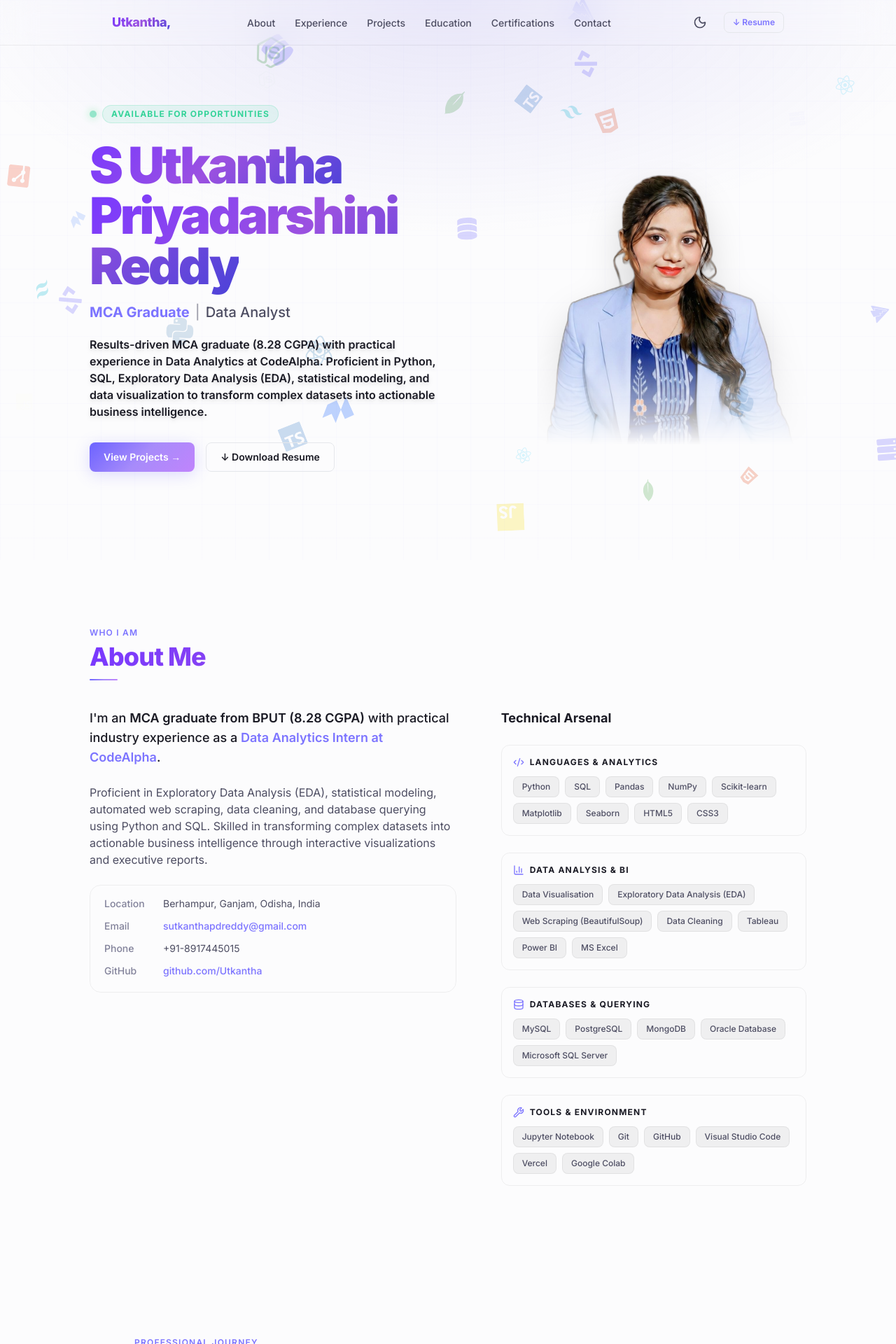
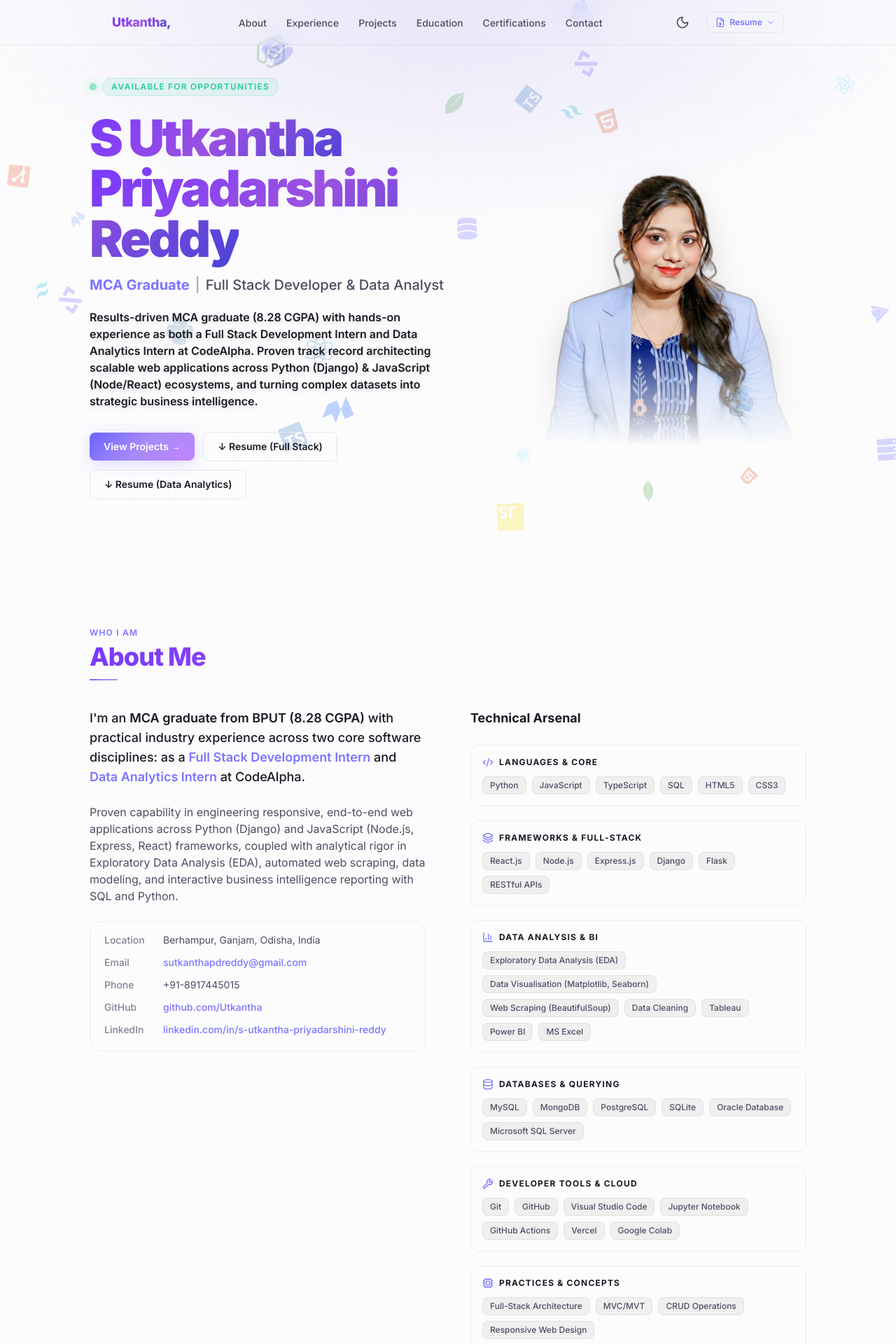
Before and after one commit to Utkantha/Utkantha.github.io, a React (Vite) app: page / in a window 1280 px wide. Shown: the top 1920 px of the page at 70% size. Built offline with nearby package versions, Linux system fonts and the light colour scheme.

Commit message:
feat: added dual resumes (Full Stack & Data Analytics), 2 CodeAlpha internships, and comprehensive technical arsenal

```diff
--- a/src/components/About.tsx
+++ b/src/components/About.tsx
@@ -1,17 +1,18 @@
 import { motion } from 'framer-motion'
 import { meta, skillGroups } from '../data/portfolioData'
 import { SectionHeader } from './ui'
-import { Code2, Database, Wrench, Settings, Briefcase, BarChart3 } from 'lucide-react'
+import { Code2, Database, Wrench, BarChart3, Layers, Cpu, Briefcase } from 'lucide-react'
 
 const groupIcons: Record<string, any> = {
-  'Languages & Analytics': Code2,
+  'Languages & Core': Code2,
+  'Frameworks & Full-Stack': Layers,
   'Data Analysis & BI': BarChart3,
   'Databases & Querying': Database,
-  'Tools & Environment': Wrench,
+  'Developer Tools & Cloud': Wrench,
+  'Practices & Concepts': Cpu,
   'Languages': Code2,
   'Databases': Database,
   'Dev Tools': Wrench,
-  'OS / Others': Settings,
   'Productivity': Briefcase,
 }
 
@@ -32,7 +33,7 @@ function SkillGroup({ label, tags, delay }: { label: string; tags: string[], del
       whileInView={{ opacity: 1, x: 0 }}
       viewport={{ once: true, margin: "-50px" }}
       transition={{ duration: 0.5, delay }}
-      className="mb-6 bg-bg-card/50 border border-border p-4 rounded-xl"
+      className="mb-5 bg-bg-card/50 border border-border p-4 rounded-xl hover:border-accent/40 transition-colors"
     >
       <div className="flex items-center gap-2 mb-3">
         <Icon className="w-4 h-4 text-accent-light" />
@@ -44,7 +45,7 @@ function SkillGroup({ label, tags, delay }: { label: string; tags: string[], del
         {tags.map((tag) => (
           <span
             key={tag}
-            className="text-xs font-medium bg-black/5 dark:bg-white/5 border border-border text-ink-secondary py-1.5 px-3 rounded-lg hover:bg-black/10 hover:dark:bg-white/10 hover:text-ink-primary transition-colors cursor-default"
+            className="text-xs font-medium bg-black/5 dark:bg-white/5 border border-border text-ink-secondary py-1 px-2.5 rounded-lg hover:bg-black/10 hover:dark:bg-white/10 hover:text-ink-primary transition-colors cursor-default"
           >
             {tag}
           </span>
@@ -65,7 +66,7 @@ export default function About() {
       <div className="max-w-5xl mx-auto">
         <SectionHeader label="Who I am" title="About Me" />
 
-        <div className="grid grid-cols-1 lg:grid-cols-[1.2fr_1fr] gap-12 lg:gap-16">
+        <div className="grid grid-cols-1 lg:grid-cols-[1.1fr_1.1fr] gap-12 lg:gap-16">
           {/* Bio + contact info */}
           <motion.div
             initial="hidden"
@@ -77,10 +78,10 @@ export default function About() {
             className="space-y-6"
           >
             <motion.p variants={textVariants} className="text-ink-primary text-base sm:text-lg leading-relaxed font-medium">
-              I'm an <span className="text-ink-primary font-semibold">MCA graduate from BPUT (8.28 CGPA)</span> with practical industry experience as a <span className="text-accent-light font-semibold">Data Analytics Intern at CodeAlpha</span>.
+              I'm an <span className="text-ink-primary font-semibold">MCA graduate from BPUT (8.28 CGPA)</span> with practical industry experience across two core software disciplines: as a <span className="text-accent-light font-semibold">Full Stack Development Intern</span> and <span className="text-accent-light font-semibold">Data Analytics Intern</span> at CodeAlpha.
             </motion.p>
             <motion.p variants={textVariants} className="text-ink-secondary text-sm sm:text-base leading-relaxed">
-              Proficient in Exploratory Data Analysis (EDA), statistical modeling, automated web scraping, data cleaning, and database querying using Python and SQL. Skilled in transforming complex datasets into actionable business intelligence through interactive visualizations and executive reports.
+              Proven capability in engineering responsive, end-to-end web applications across Python (Django) and JavaScript (Node.js, Express, React) frameworks, coupled with analytical rigor in Exploratory Data Analysis (EDA), automated web scraping, data modeling, and interactive business intelligence reporting with SQL and Python.
             </motion.p>
 
             <motion.div variants={textVariants} className="pt-4 space-y-3 bg-bg-primary/50 border border-border p-5 rounded-2xl">
@@ -94,6 +95,11 @@ export default function About() {
               <InfoRow label="GitHub">
                 <a href={meta.links.github} target="_blank" rel="noopener noreferrer" className="text-accent-light hover:underline font-medium">
                   github.com/Utkantha
+                </a>
+              </InfoRow>
+              <InfoRow label="LinkedIn">
+                <a href={meta.links.linkedin} target="_blank" rel="noopener noreferrer" className="text-accent-light hover:underline font-medium">
+                  linkedin.com/in/s-utkantha-priyadarshini-reddy
                 </a>
               </InfoRow>
             </motion.div>
@@ -110,7 +116,7 @@ export default function About() {
               Technical Arsenal
             </motion.p>
             {skillGroups.map((g, index) => (
-              <SkillGroup key={g.label} label={g.label} tags={g.tags} delay={index * 0.1} />
+              <SkillGroup key={g.label} label={g.label} tags={g.tags} delay={index * 0.08} />
             ))}
           </div>
         </div>
--- a/src/components/Contact.tsx
+++ b/src/components/Contact.tsx
@@ -1,5 +1,6 @@
 import { meta } from '../data/portfolioData'
-import resumePdf from '../assets/sutkanthapdreddy_resume.pdf'
+import resumeFsdPdf from '../assets/utkanthareddyfsd_resume.pdf'
+import resumeDaPdf from '../assets/utkanthareddy_da_resume.pdf'
 import { SectionHeader, Button } from './ui'
 
 function SocialChip({ href, children }: { href: string; children: React.ReactNode }) {
@@ -23,8 +24,8 @@ export default function Contact() {
 
         <div className="max-w-xl">
           <p className="text-ink-secondary text-sm leading-relaxed mb-6">
-            I'm currently open to software engineering and data science opportunities.
-            Whether you have a project, a role, or just want to say hello — feel free to reach out!
+            I'm currently open to full stack software engineering and data analytics opportunities.
+            Whether you have an opening, a project, or just want to connect — feel free to reach out!
           </p>
 
           <a
@@ -34,11 +35,14 @@ export default function Contact() {
             {meta.email}
           </a>
 
-          {/* CTA buttons — stack on mobile */}
+          {/* CTA buttons */}
           <div className="flex flex-col sm:flex-row flex-wrap gap-3 mt-6">
             <Button href={`mailto:${meta.email}`}>✉️ Send a Message</Button>
-            <Button href={resumePdf} variant="outline" download="Utkantha_Resume.pdf">
-              ↓ Download Resume
+            <Button href={resumeFsdPdf} variant="outline" download="Utkantha_Reddy_Full_Stack_Resume.pdf">
+              ↓ Resume (Full Stack)
+            </Button>
+            <Button href={resumeDaPdf} variant="outline" download="Utkantha_Reddy_Data_Analytics_Resume.pdf">
+              ↓ Resume (Data Analytics)
             </Button>
           </div>
 
--- a/src/components/Hero.tsx
+++ b/src/components/Hero.tsx
@@ -1,6 +1,7 @@
 import { motion } from 'framer-motion';
 import profileImage from '../assets/prfile_nobg.png';
-import resumePdf from '../assets/sutkanthapdreddy_resume.pdf';
+import resumeFsdPdf from '../assets/utkanthareddyfsd_resume.pdf';
+import resumeDaPdf from '../assets/utkanthareddy_da_resume.pdf';
 import { meta } from '../data/portfolioData';
 import { Button } from './ui';
 
@@ -76,7 +77,7 @@ export default function Hero() {
             <motion.p variants={itemVariants} className="text-ink-secondary text-base sm:text-lg lg:text-xl font-medium mb-5">
               <span className="text-accent-light font-bold">MCA Graduate</span>
               <span className="opacity-50 mx-2">|</span>
-              Data Analyst
+              Full Stack Developer & Data Analyst
             </motion.p>
 
             {/* Tagline */}
@@ -84,11 +85,14 @@ export default function Hero() {
               {meta.tagline}
             </motion.p>
 
-            {/* CTAs */}
-            <motion.div variants={itemVariants} className="flex flex-wrap gap-4">
+            {/* CTAs with both resumes */}
+            <motion.div variants={itemVariants} className="flex flex-wrap items-center gap-3">
               <Button href="#projects">View Projects →</Button>
-              <Button href={resumePdf} variant="outline" download="Utkantha_Resume.pdf">
-                ↓ Download Resume
+              <Button href={resumeFsdPdf} variant="outline" download="Utkantha_Reddy_Full_Stack_Resume.pdf">
+                ↓ Resume (Full Stack)
+              </Button>
+              <Button href={resumeDaPdf} variant="outline" download="Utkantha_Reddy_Data_Analytics_Resume.pdf">
+                ↓ Resume (Data Analytics)
               </Button>
             </motion.div>
           </div>
--- a/src/components/Navbar.tsx
+++ b/src/components/Navbar.tsx
@@ -1,11 +1,14 @@
-import { useState, useEffect } from 'react'
+import { useState, useEffect, useRef } from 'react'
 import { meta, navLinks } from '../data/portfolioData'
-import resumePdf from "../assets/sutkanthapdreddy_resume.pdf"
-import { Sun, Moon } from 'lucide-react'
+import resumeFsdPdf from "../assets/utkanthareddyfsd_resume.pdf"
+import resumeDaPdf from "../assets/utkanthareddy_da_resume.pdf"
+import { Sun, Moon, ChevronDown, FileDown } from 'lucide-react'
 
 export default function Navbar() {
   const [open, setOpen] = useState(false)
+  const [resumeMenuOpen, setResumeMenuOpen] = useState(false)
   const [isDark, setIsDark] = useState(true)
+  const resumeMenuRef = useRef<HTMLDivElement>(null)
 
   // Initialize theme on mount
   useEffect(() => {
@@ -19,6 +22,17 @@ export default function Navbar() {
       document.documentElement.classList.remove('dark')
       setIsDark(false)
     }
+  }, [])
+
+  // Close dropdown on outside click
+  useEffect(() => {
+    function handleClickOutside(event: MouseEvent) {
+      if (resumeMenuRef.current && !resumeMenuRef.current.contains(event.target as Node)) {
+        setResumeMenuOpen(false)
+      }
+    }
+    document.addEventListener('mousedown', handleClickOutside)
+    return () => document.removeEventListener('mousedown', handleClickOutside)
   }, [])
 
   const toggleTheme = () => {
@@ -67,13 +81,40 @@ export default function Navbar() {
             {isDark ? <Sun className="w-5 h-5" /> : <Moon className="w-5 h-5" />}
           </button>
 
-          <a
-            href={resumePdf}
-            download="Utkantha_Resume.pdf"
-            className="text-xs font-semibold px-3 py-1.5 rounded-lg border border-accent/40 text-accent-light hover:bg-accent/10 hover:border-accent transition-all whitespace-nowrap"
-          >
-            ↓ Resume
-          </a>
+          {/* Dual Resume Dropdown */}
+          <div className="relative" ref={resumeMenuRef}>
+            <button
+              onClick={() => setResumeMenuOpen(!resumeMenuOpen)}
+              className="text-xs font-semibold px-3 py-1.5 rounded-lg border border-accent/40 text-accent-light hover:bg-accent/10 hover:border-accent transition-all whitespace-nowrap flex items-center gap-1.5 cursor-pointer"
+            >
+              <FileDown className="w-3.5 h-3.5" />
+              Resume
+              <ChevronDown className={`w-3 h-3 transition-transform duration-200 ${resumeMenuOpen ? 'rotate-180' : ''}`} />
+            </button>
+
+            {resumeMenuOpen && (
+              <div className="absolute right-0 mt-2 w-56 bg-bg-card border border-border rounded-xl shadow-2xl p-1.5 z-50">
+                <a
+                  href={resumeFsdPdf}
+                  download="Utkantha_Reddy_Full_Stack_Resume.pdf"
+                  onClick={() => setResumeMenuOpen(false)}
+                  className="flex items-center gap-2.5 px-3 py-2 text-xs font-medium text-ink-primary hover:bg-accent/10 hover:text-accent-light rounded-lg transition-colors"
+                >
+                  <span className="text-sm">💻</span>
+                  <span>Full Stack Resume</span>
+                </a>
+                <a
+                  href={resumeDaPdf}
+                  download="Utkantha_Reddy_Data_Analytics_Resume.pdf"
+                  onClick={() => setResumeMenuOpen(false)}
+                  className="flex items-center gap-2.5 px-3 py-2 text-xs font-medium text-ink-primary hover:bg-accent/10 hover:text-accent-light rounded-lg transition-colors"
+                >
+                  <span className="text-sm">📊</span>
+                  <span>Data Analytics Resume</span>
+                </a>
+              </div>
+            )}
+          </div>
 
           {/* Hamburger — mobile only */}
           <button
@@ -89,7 +130,7 @@ export default function Navbar() {
       </div>
 
       {/* ── Mobile drawer ── */}
-      <div className={`md:hidden overflow-hidden transition-all duration-300 ${open ? 'max-h-80' : 'max-h-0'}`}>
+      <div className={`md:hidden overflow-hidden transition-all duration-300 ${open ? 'max-h-96' : 'max-h-0'}`}>
         <ul className="flex flex-col px-5 pb-4 gap-1 list-none border-t border-border">
           {navLinks.map(({ label, href }) => (
             <li key={href}>
@@ -102,6 +143,26 @@ export default function Navbar() {
               </a>
             </li>
           ))}
+
+          {/* Mobile dual resumes */}
+          <li className="pt-2 mt-2 border-t border-border flex flex-col gap-2">
+            <a
+              href={resumeFsdPdf}
+              download="Utkantha_Reddy_Full_Stack_Resume.pdf"
+              onClick={() => setOpen(false)}
+              className="flex items-center gap-2 px-3 py-2 rounded-lg text-xs font-semibold border border-accent/30 text-accent-light bg-accent/5 hover:bg-accent/15"
+            >
+              💻 Download Full Stack Resume
+            </a>
+            <a
+              href={resumeDaPdf}
+              download="Utkantha_Reddy_Data_Analytics_Resume.pdf"
+              onClick={() => setOpen(false)}
+              className="flex items-center gap-2 px-3 py-2 rounded-lg text-xs font-semibold border border-accent/30 text-accent-light bg-accent/5 hover:bg-accent/15"
+            >
+              📊 Download Data Analytics Resume
+            </a>
+          </li>
         </ul>
       </div>
     </nav>
--- a/src/config/portfolio.json
+++ b/src/config/portfolio.json
@@ -2,8 +2,8 @@
   "meta": {
     "name": "S Utkantha Priyadarshini Reddy",
     "shortName": "Utkantha",
-    "role": "MCA Graduate · Data Analyst",
-    "tagline": "Results-driven MCA graduate (8.28 CGPA) with practical experience in Data Analytics at CodeAlpha. Proficient in Python, SQL, Exploratory Data Analysis (EDA), statistical modeling, and data visualization to transform complex datasets into actionable business intelligence.",
+    "role": "MCA Graduate · Full Stack Developer & Data Analyst",
+    "tagline": "Results-driven MCA graduate (8.28 CGPA) with hands-on experience as both a Full Stack Development Intern and Data Analytics Intern at CodeAlpha. Proven track record architecting scalable web applications across Python (Django) & JavaScript (Node/React) ecosystems, and turning complex datasets into strategic business intelligence.",
     "location": "Berhampur, Ganjam, Odisha, India",
     "email": "sutkanthapdreddy@gmail.com",
     "phone": "+91-8917445015",
@@ -41,24 +41,32 @@
   ],
   "skillGroups": [
     {
-      "label": "Languages & Analytics",
+      "label": "Languages & Core",
       "tags": [
         "Python",
+        "JavaScript",
+        "TypeScript",
         "SQL",
-        "Pandas",
-        "NumPy",
-        "Scikit-learn",
-        "Matplotlib",
-        "Seaborn",
         "HTML5",
         "CSS3"
       ]
     },
     {
+      "label": "Frameworks & Full-Stack",
+      "tags": [
+        "React.js",
+        "Node.js",
+        "Express.js",
+        "Django",
+        "Flask",
+        "RESTful APIs"
+      ]
+    },
+    {
       "label": "Data Analysis & BI",
       "tags": [
-        "Data Visualisation",
         "Exploratory Data Analysis (EDA)",
+        "Data Visualisation (Matplotlib, Seaborn)",
         "Web Scraping (BeautifulSoup)",
         "Data Cleaning",
         "Tableau",
@@ -70,25 +78,52 @@
       "label": "Databases & Querying",
       "tags": [
         "MySQL",
+        "MongoDB",
         "PostgreSQL",
-        "MongoDB",
+        "SQLite",
         "Oracle Database",
         "Microsoft SQL Server"
       ]
     },
     {
-      "label": "Tools & Environment",
+      "label": "Developer Tools & Cloud",
       "tags": [
-        "Jupyter Notebook",
         "Git",
         "GitHub",
         "Visual Studio Code",
+        "Jupyter Notebook",
+        "GitHub Actions",
         "Vercel",
         "Google Colab"
+      ]
+    },
+    {
+      "label": "Practices & Concepts",
+      "tags": [
+        "Full-Stack Architecture",
+        "MVC/MVT",
+        "CRUD Operations",
+        "Responsive Web Design"
       ]
     }
   ],
   "experience": [
+    {
+      "company": "CodeAlpha",
+      "role": "Full Stack Development Intern (Virtual)",
+      "period": "Sep 2026",
+      "location": "Remote, India",
+      "certificateLink": "https://drive.google.com/file/d/1lPrbBNTddLA6mZQECIXGGGtLFllWDyIg/view?usp=drivesdk",
+      "recommendationLink": "https://drive.google.com/file/d/1pX9RULlyNTsCxTUojZNWY5xuoaIyYMGY/view?usp=drivesdk",
+      "bullets": [
+        "Developed, tested, and deployed scalable full-stack web applications utilizing modern frontend, backend, and database architectures.",
+        "Designed and integrated RESTful APIs to handle seamless client-server communication, state management, and persistent CRUD operations.",
+        "Implemented secure user authentication, session management, and database schemas for reliable data handling and access control.",
+        "Engineered mobile-first, cross-browser compatible user interfaces applying responsive web design principles and clean UI/UX standards.",
+        "Managed collaborative codebases using Git and GitHub with structured version control, modular code architecture, and continuous deployment workflows.",
+        "Awarded a verified Certificate of Completion and an official Letter of Recommendation for technical and project excellence."
+      ]
+    },
     {
       "company": "CodeAlpha",
       "role": "Data Analytics Intern (Virtual)",
@@ -189,6 +224,43 @@
       }
     },
     {
+      "emoji": "🛍️",
+      "title": "Full-Stack E-Commerce Web Application",
+      "category": "Full-Stack Development",
+      "description": "Built an end-to-end e-commerce platform using Django and SQLite, featuring secure user authentication, product catalog browsing, persistent cart state management, dynamic filtering via Django ORM, and an order checkout pipeline.",
+      "tags": [
+        "Python",
+        "Django",
+        "SQLite",
+        "HTML5",
+        "CSS3",
+        "JavaScript",
+        "Vercel"
+      ],
+      "links": {
+        "github": "https://github.com/Utkantha/yamazone",
+        "website": "https://yamazone.vercel.app/"
+      }
+    },
+    {
+      "emoji": "💬",
+      "title": "Social Media Platform Web Application",
+      "category": "Full-Stack Development",
+      "description": "Engineered a full-stack social networking application with a Node.js and Express.js backend handling REST API routing and data models. Features user profiles, real-time dynamic post feeds, comment threads, and a relational like/follow system.",
+      "tags": [
+        "Node.js",
+        "Express.js",
+        "JavaScript",
+        "RESTful API",
+        "HTML5",
+        "CSS3"
+      ],
+      "links": {
+        "github": "https://github.com/Utkantha/Nexuscloud",
+        "website": "https://utkantha.github.io/Nexuscloud/"
+      }
+    },
+    {
       "emoji": "📚",
       "image": "/edulearn.jpg",
       "title": "EduLearn – E-Learning Platform",
@@ -204,25 +276,6 @@
       "links": {
         "github": "https://github.com/Utkantha/edulearn",
         "website": "https://edulearn-indol.vercel.app/"
-      }
-    },
-    {
-      "emoji": "🛒",
-      "image": "/yamazone.jpg",
-      "title": "Yamazone – E-Commerce Demo",
-      "category": "Full-Stack Development",
-      "description": "Built a full-stack e-commerce web application inspired by Amazon, with a Python Flask backend and HTML/CSS/JavaScript frontend. Implemented product catalog API, Add-to-Cart drawer with live subtotal, and Buy Now order simulation.",
-      "tags": [
-        "Python",
-        "Flask",
-        "HTML5",
-        "CSS3",
-        "JavaScript",
-        "REST API"
-      ],
-      "links": {
-        "github": "https://github.com/Utkantha/yamazone",
-        "website": "https://yamazone.vercel.app/"
       }
     },
     {
```
Also changed, not shown: 2 other files (tests, documents, lock files or other folders).
